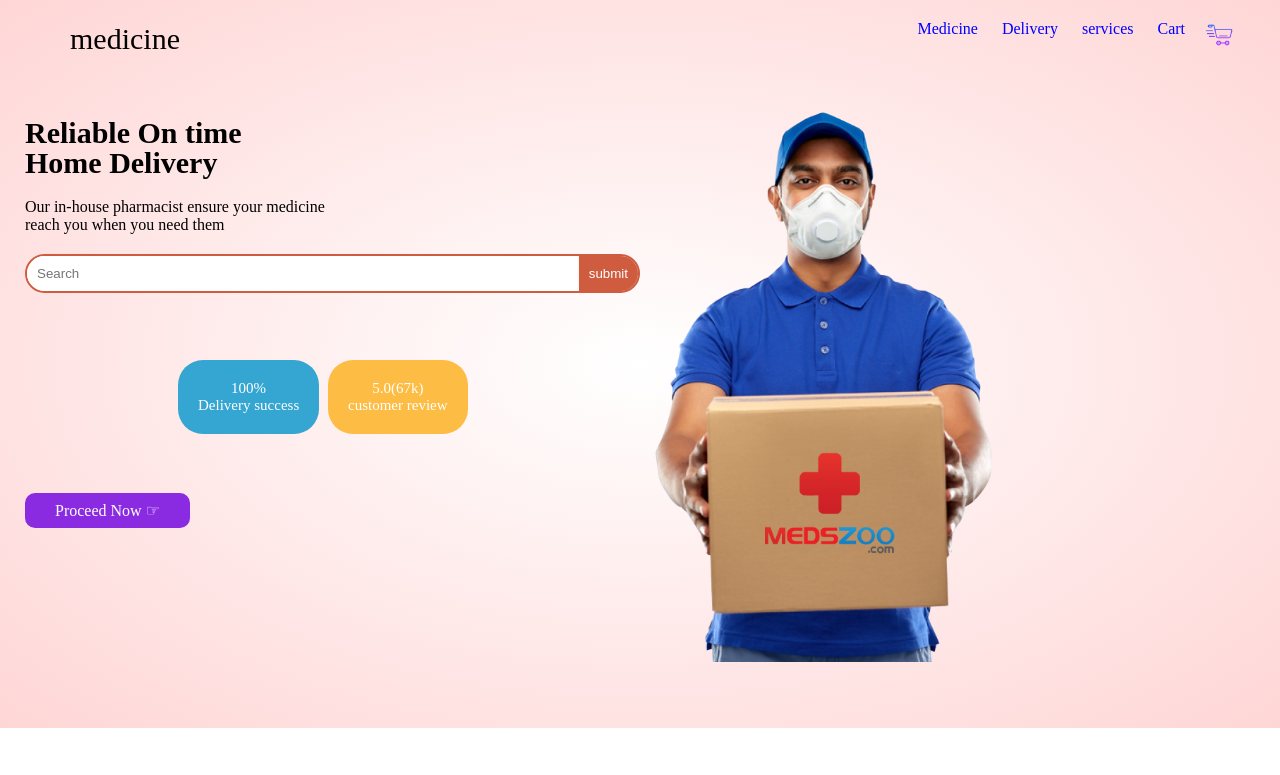
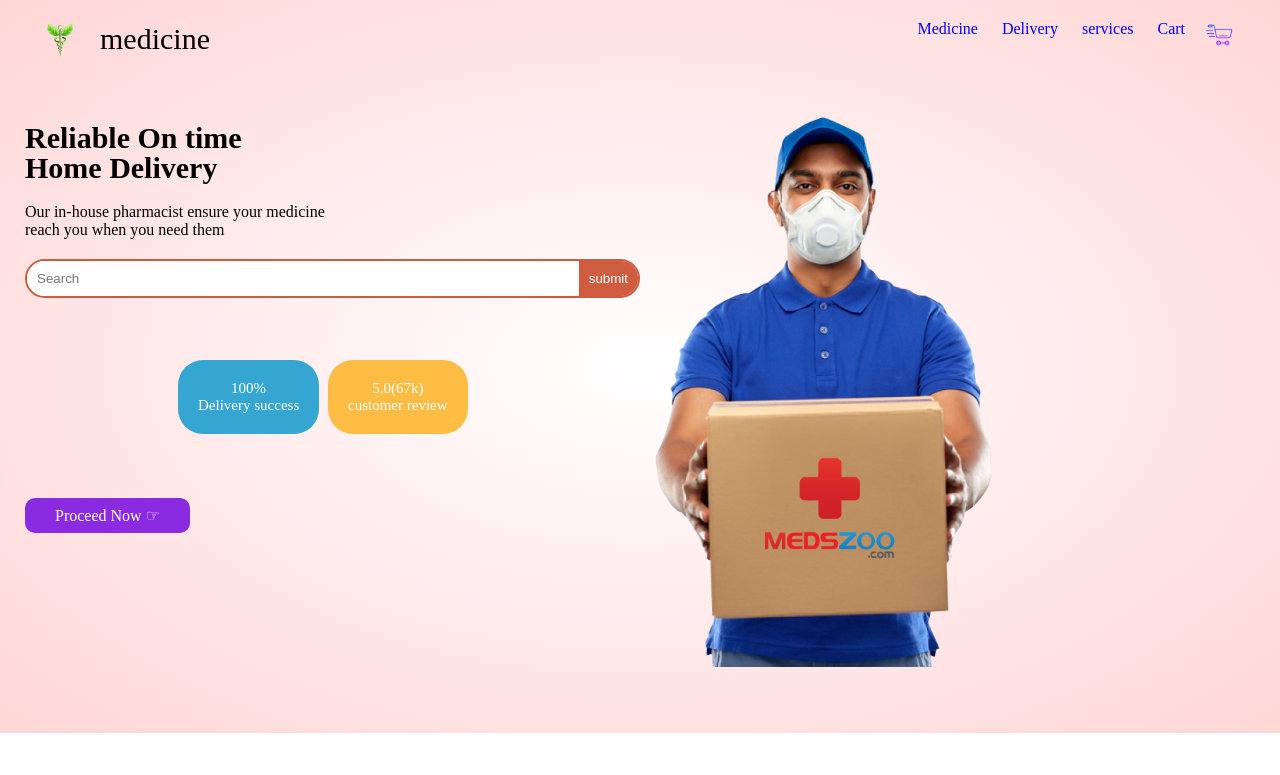
Before and after one commit to Rau379/NSSC_TASK21, a plain HTML site: page index.html in a window 1280 px wide. Shown: the top 775 px of the page. Drawn offline with Linux system fonts and the light colour scheme.

Commit message:
Update index.html

```diff
--- a/index.html
+++ b/index.html
@@ -15,7 +15,7 @@
 
     <div class="navbar">
         <div class="logo">
-            <img src="logo.jpg" alt="" width="30px">
+            <img src="logo.png" alt="" width="30px">
             <diV class="horse">
                 <div></div>
             </diV>
```
